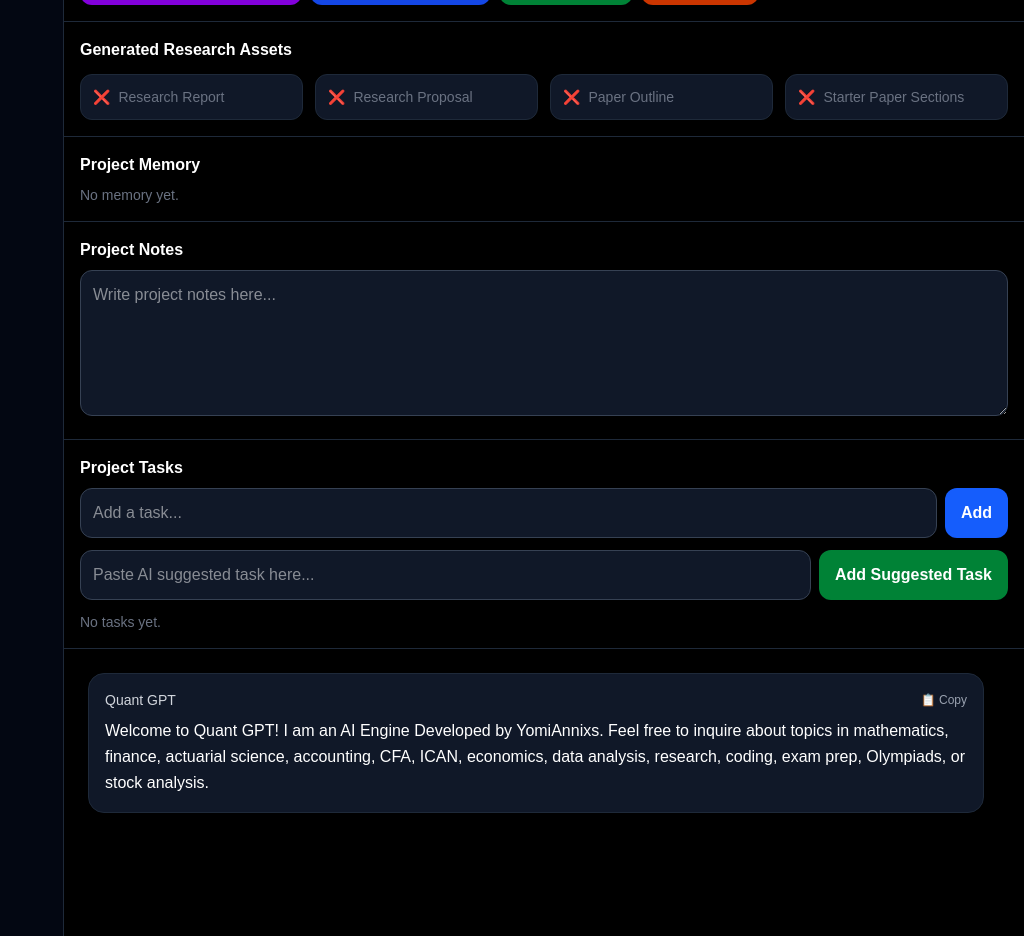
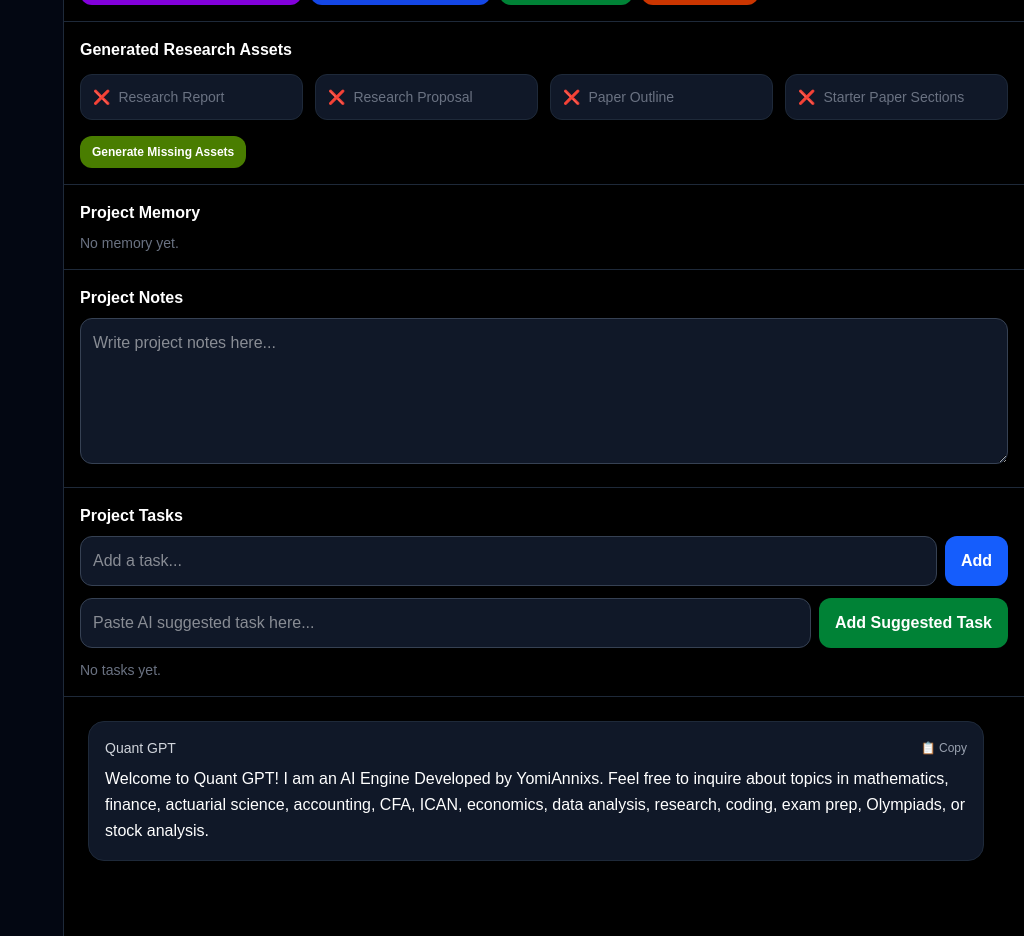
Before and after one commit to yomiannixs-jpg/QuantGPT, a Next.js app in the folder frontend/: page /dashboard in a window 1280 px wide. Shown: the part 1980-2916 px from the top of the page, without its empty margins (256-1280 px from the left). Built offline with nearby package versions, Linux system fonts and the light colour scheme.

Commit message:
Add function to generate missing research assets

```diff
--- a/frontend/app/dashboard/page.tsx
+++ b/frontend/app/dashboard/page.tsx
@@ -1465,6 +1465,29 @@ Write in a professional academic style.
  );
   sendPresetMessage(sectionPrompt);
 }
+  function generateMissingAssets() {
+  if (!hasResearchReport) {
+    generateResearchReport();
+    return;
+  }
+
+  if (!generatedAssets.find((asset) => asset.label === "Research Proposal")?.done) {
+    generateResearchProposal();
+    return;
+  }
+
+  if (!generatedAssets.find((asset) => asset.label === "Paper Outline")?.done) {
+    generatePaperOutline();
+    return;
+  }
+
+  if (!generatedAssets.find((asset) => asset.label === "Starter Paper Sections")?.done) {
+    generatePaperSections();
+    return;
+  }
+
+  alert("All generated research assets are complete.");
+}
   function sendPresetMessage(presetText: string) {
   if (!presetText.trim()) return;
 
@@ -2382,6 +2405,15 @@ Write in a professional academic style.
       </div>
     ))}
   </div>
+
+   <div className="flex flex-wrap gap-2 mt-4">
+  <button
+    onClick={generateMissingAssets}
+    className="bg-lime-700 hover:bg-lime-800 rounded-xl px-3 py-2 text-xs font-semibold"
+  >
+    Generate Missing Assets
+  </button>
+</div>
 </div>
 
       <div className="border-b border-gray-800 p-4">
```
